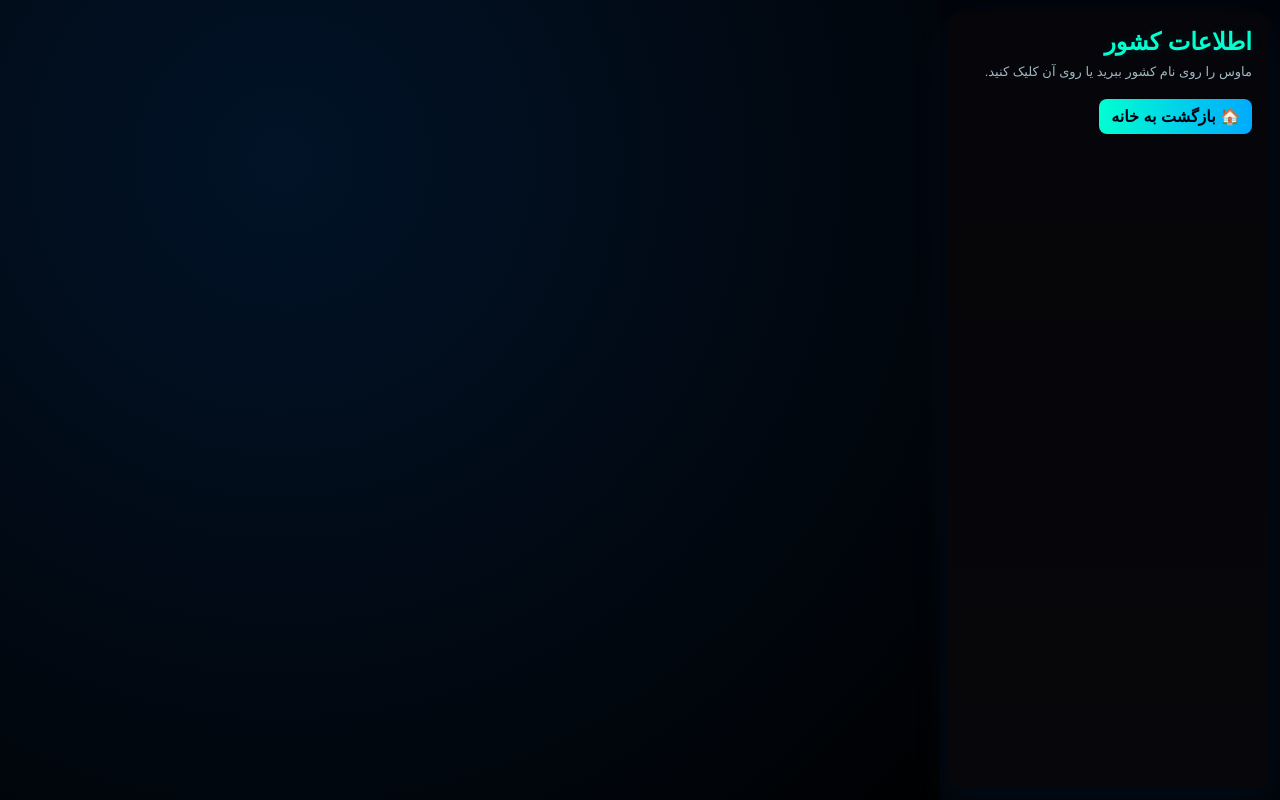
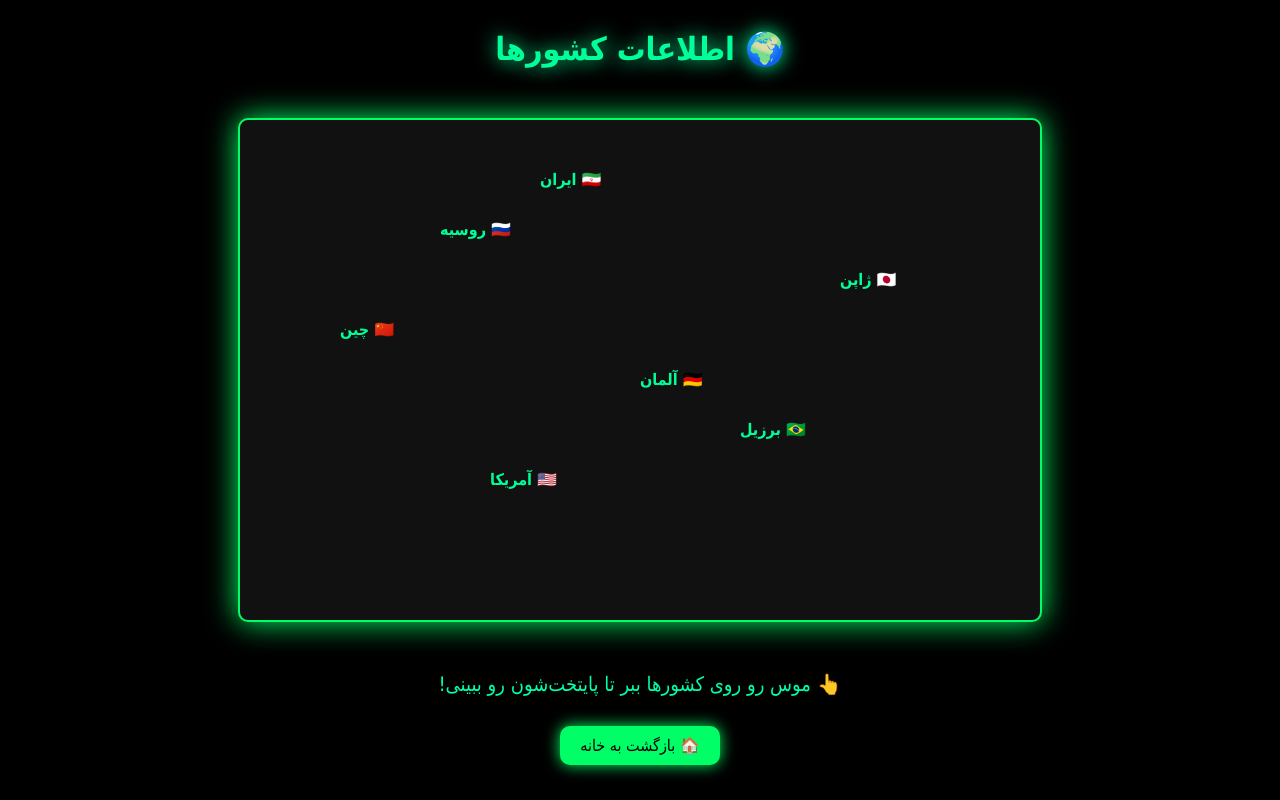
Before and after one commit to Meintrix/ngames, a Flask app: page /earth in a window 1280 px wide. Run offline with Flask 3, Linux system fonts and the light colour scheme; parts of the project's set-up code (start-up, migrations or seed data) failed here and were passed over.

Commit message:
add requirements

```diff
--- a/templates/earth.html
+++ b/templates/earth.html
@@ -1,31 +1,101 @@
-<!-- templates/earth.html -->
 <!DOCTYPE html>
-<html lang="fa" dir="rtl">
+<html lang="fa">
 <head>
-  <meta charset="utf-8" />
-  <title>اطلاعات زمین — Meintrix</title>
-  <meta name="viewport" content="width=device-width, initial-scale=1.0">
+    <meta charset="UTF-8">
+    <meta name="viewport" content="width=device-width, initial-scale=1.0">
+    <title>اطلاعات زمین 🌍</title>
+    <style>
+        body {
+            background: #000;
+            color: #00ff99;
+            text-align: center;
+            font-family: 'Tahoma', sans-serif;
+            direction: rtl;
+            overflow-x: hidden;
+        }
 
-  <!-- D3.js -->
-  <script src="https://d3js.org/d3.v7.min.js"></script>
+        h1 {
+            margin-top: 30px;
+            text-shadow: 0 0 20px #00ff99;
+        }
 
-  <link rel="stylesheet" href="{{ url_for('static', filename='css/earth_map.css') }}">
+        #map {
+            margin: 50px auto;
+            width: 800px;
+            height: 500px;
+            border: 2px solid #00ff66;
+            border-radius: 10px;
+            background-color: #111;
+            box-shadow: 0 0 30px #00ff66;
+            position: relative;
+        }
+
+        .country {
+            position: absolute;
+            cursor: pointer;
+            font-weight: bold;
+            transition: transform 0.2s, text-shadow 0.3s;
+        }
+
+        .country:hover {
+            transform: scale(1.3);
+            text-shadow: 0 0 15px #00ffaa;
+        }
+
+        #info-box {
+            margin-top: 30px;
+            font-size: 20px;
+            color: #00ffaa;
+        }
+
+        .back-button {
+            display: inline-block;
+            margin-top: 30px;
+            background: #00ff66;
+            color: black;
+            padding: 10px 20px;
+            border-radius: 10px;
+            text-decoration: none;
+            box-shadow: 0 0 15px #00ff66;
+        }
+
+        .back-button:hover {
+            background: #00ffaa;
+            box-shadow: 0 0 25px #00ffaa;
+        }
+    </style>
 </head>
 <body>
-  <div id="container">
-    <svg id="map"></svg>
+    <h1>🌍 اطلاعات کشورها</h1>
 
-    <aside id="infoPanel">
-      <h2>اطلاعات کشور</h2>
-      <div id="intro">ماوس را روی نام کشور ببرید یا روی آن کلیک کنید.</div>
-      <div id="countryName" class="big"></div>
-      <div id="countryInfo"></div>
-      <div id="flagWrap"></div>
-      <div id="extra"></div>
-      <a class="home" href="/">🏠 بازگشت به خانه</a>
-    </aside>
-  </div>
+    <div id="map">
+        <div class="country" style="top: 50px; left: 300px;" data-country="ایران" data-capital="تهران">🇮🇷 ایران</div>
+        <div class="country" style="top: 100px; left: 200px;" data-country="روسیه" data-capital="مسکو">🇷🇺 روسیه</div>
+        <div class="country" style="top: 200px; left: 100px;" data-country="چین" data-capital="پکن">🇨🇳 چین</div>
+        <div class="country" style="top: 250px; left: 400px;" data-country="آلمان" data-capital="برلین">🇩🇪 آلمان</div>
+        <div class="country" style="top: 300px; left: 500px;" data-country="برزیل" data-capital="برازیلیا">🇧🇷 برزیل</div>
+        <div class="country" style="top: 150px; left: 600px;" data-country="ژاپن" data-capital="توکیو">🇯🇵 ژاپن</div>
+        <div class="country" style="top: 350px; left: 250px;" data-country="آمریکا" data-capital="واشنگتن">🇺🇸 آمریکا</div>
+    </div>
 
-  <script src="{{ url_for('static', filename='js/earth_map.js') }}"></script>
+    <div id="info-box">👆 موس رو روی کشورها ببر تا پایتخت‌شون رو ببینی!</div>
+
+    <a href="/" class="back-button">🏠 بازگشت به خانه</a>
+
+    <script>
+        const countries = document.querySelectorAll('.country');
+        const infoBox = document.getElementById('info-box');
+
+        countries.forEach(c => {
+            c.addEventListener('mouseenter', () => {
+                const name = c.getAttribute('data-country');
+                const capital = c.getAttribute('data-capital');
+                infoBox.textContent = پایتخت ${name}: ${capital};
+            });
+            c.addEventListener('mouseleave', () => {
+                infoBox.textContent = "👆 موس رو روی کشورها ببر تا پایتخت‌شون رو ببینی!";
+            });
+        });
+    </script>
 </body>
 </html>
```
Also changed, not shown: templates/index.html (+43 -35 lines).
